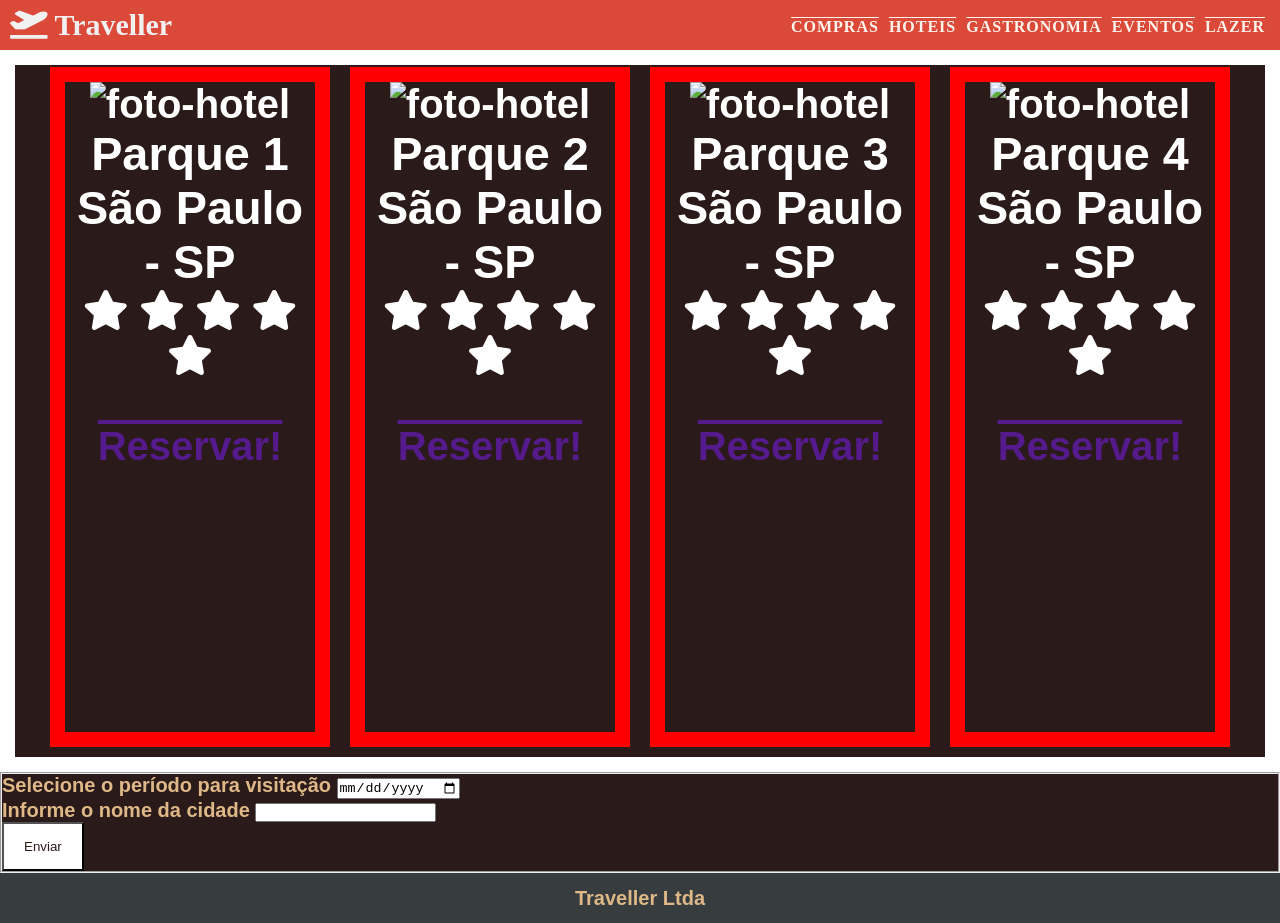
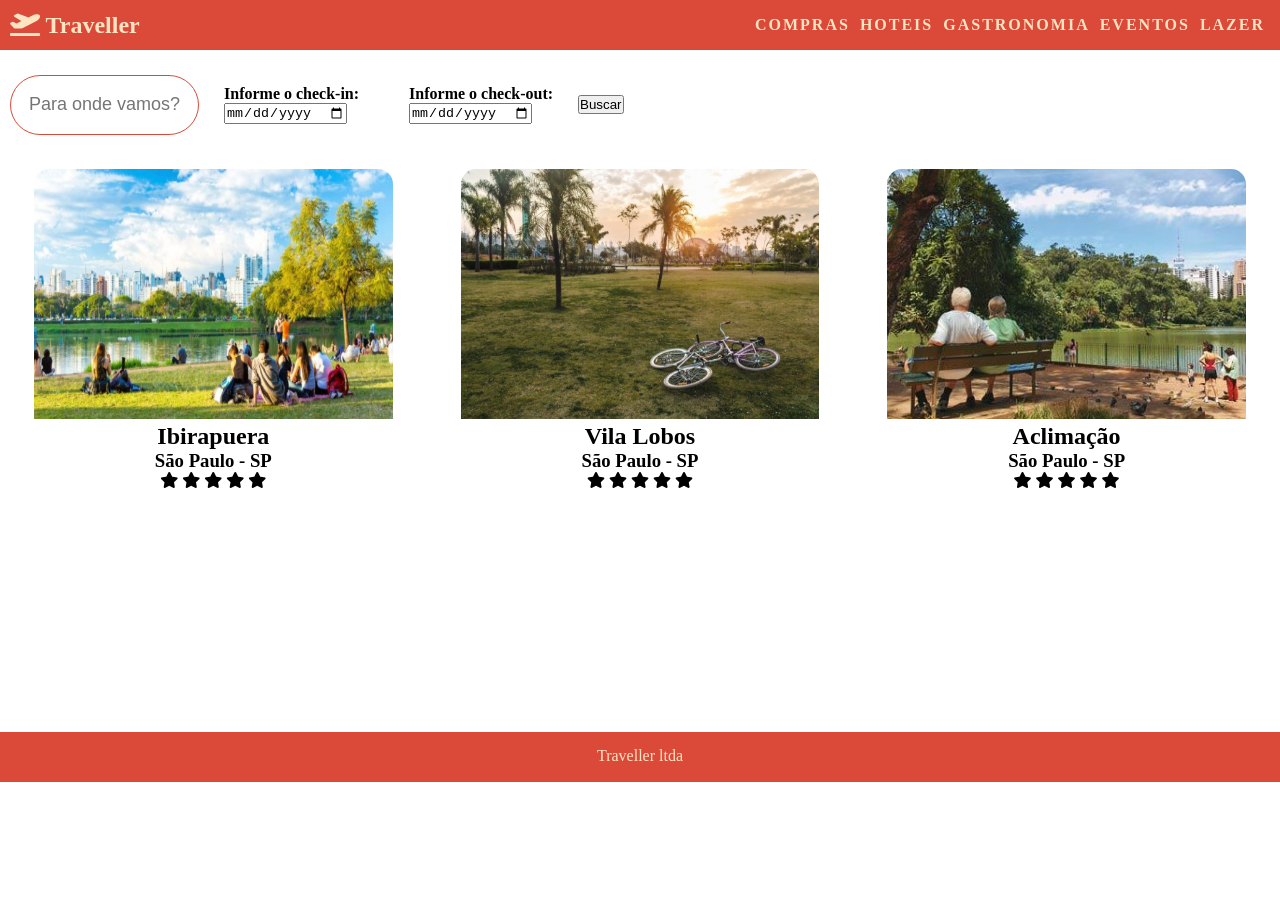
Before and after one commit to milenenascimento/desafio2, a plain HTML site: page index.html in a window 1280 px wide. After the commit the page ends 800 px from the top, so only its background shows below. Drawn offline with Linux system fonts and the light colour scheme.

Commit message:
Add files via upload

```diff
--- a/css/style.css
+++ b/css/style.css
@@ -1,79 +1,29 @@
-@import url();
-
 * {
-    margin: 0;
-    padding: 0;
+    margin: 0%;
+    padding: 0%;
     box-sizing: border-box;
 }
 
-
-
 ul {
     list-style: none;
-}
 
-h2 {
-    color: #f1f1f1;
 }
 
 a {
-    text-decoration: overline;
-
+    text-decoration: none;
 }
 
-body {
-    font-family: 'Quicksand', sans-serif;
-    color: burlywood;
-    font-size: 20px;
-    font-weight: bold;
-    background-color: rgb(43, 26, 26);
+.icone-airplane {
+    color: bisque;
 }
-
 
 .container {
     display: flex;
-    justify-content: space-around;
+    flex-direction: row;
+    flex-wrap: wrap;
     align-items: center;
-    height: 50px;
-}
+    height: 0px 15px;
 
-.container__body {
-
-    height: 80%;
-    right: 25%;
-    display: flex;
-    padding: 2px 25px 10px;
-    border: solid 15px;
-    color: white;
-
-
-}
-
-.box {
-    margin: 0 10px;
-    font-size: 2em;
-    width: 25%;
-    height: 85vh;
-    text-align: center;
-    border: solid 15px red;
-}
-
-
-
-
-.rodape {
-    background-color: #373d3f;
-    height: 50px;
-
-
-}
-
-.rodape p {
-    text-align: center;
-    display: flex;
-    justify-content: space-around;
-    align-items: center;
-    height: 50px;
 }
 
 .header {
@@ -84,67 +34,103 @@ body {
     display: flex;
     justify-content: space-between;
     align-items: center;
-    font-family: 'montserrat';
     font-weight: bold;
+
 }
 
 .header__menu ul {
     display: flex;
+}
+
+.header__menu__itens {
+    font-size: 1rem;
+    margin: 15px 5px 15px;
+    border-radius: 5px;
+    color: bisque;
+    text-transform: uppercase;
+    font-weight: bold;
+    letter-spacing: 2px;
 
 }
 
+.header__menu__itens:hover {
 
-.header__menu__item {
-    font-size: 1rem;
-    margin: 0 5px 15px;
-    font-weight: 100;
-    color: seashell;
-    text-transform: uppercase;
-    font-weight: bold;
-    letter-spacing: 1px;
+    color: white;
+}
+
+
+.busca__reserva {
+
+    align-items: center;
+    display: flex;
+    margin: 10px;
 
 }
 
-.header__menu__item:hover {
-    background-color: black;
-    color: white;
+.busca {
+    background-color:white;
+    border:solid 1px #db4a39;
+    border-radius:50px;
+    width:15%;
+    height:60px;
+    padding: 15px ;
 
-}
+  }
 
-.retorno {
-    width: 95%;
-    padding: 10px;
+  #textodabusca {
+    float:left;
+    background-color:transparent;
+    border: none;
+    border-radius: 50px;
+    height: 100%;
+    font-size:18px;
+    width: 100%;
+    text-align: center;
+
+  }
+
+
+ .data__reserva {
+
+     margin: 25px;
+ }
+ main {
+
+     width: 100%;
+     height: 84vh;
+ }
+
+
+
+ .box {
+
+    border-radius: 15px 15px 0px 0px;
+    width: 28%;
+    height: 40vh;
     margin: 10px auto;
-    display: flex;
-    align-items: center;
-    justify-content: center;
+
+    text-align: center;
+
+ }
+
+ .parque_img{
+    width: 100%;
+    height: 250px;
+    border-radius: 15px 15px 0px 0px;
 }
 
 
 
-.botao {
-    padding: 15px 20px;
-    background-color: white;
-    color: #2B1A1A;
-    float: left;
+.rodape {
+    background-color: #db4a39;
+    height: 50px;
+    text-align: center;
+    color: bisque;
+    padding: 15px;
 
 }
 
-.botao:hover {
-    background-color: #2B1A1A;
-    color: white;
-    cursor: pointer;
-}
-
-/* Media Queries */
-
-@media(max-width: 1256px) {
-
-    .box {
-        width: 50%;
-        font-size: 1em;
-    }
-
+@media(max-width:750px) {
     .header {
         background-color: #db4a39;
         position: fixed;
@@ -156,8 +142,7 @@ body {
     .linha {
         width: 30px;
         height: 3px;
-        background-color: #1f4876;
-        ;
+        background-color: bisque;
         margin: 5px;
     }
 
@@ -174,39 +159,74 @@ body {
 
     .hamburger:hover {
         background-color: white;
+        color: black;
         border-radius: 150px;
     }
 
+
     .links__menu {
-        width: 200px;
-        height: 200px;
+        width: 250px;
+        height: 54%;
         padding-right: 1px;
         background-color: rgba(245, 216, 129, 0.425);
         position: fixed;
         right: -100vw;
-        top: 10vh;
+        top: 6vh;
         z-index: 2;
         transition: 1s;
         flex-direction: column;
-        padding: 1% 1% 5%;
         align-items: flex-start;
+        padding: 10px 2px 155px;
 
     }
 
+    .header__menu__itens {
+        padding: 8% 100px 20px 19px;
+        border-radius: 50px;
+        width: 100%;
+        background-color: #333;
+        color: #ccc;
+        text-transform: uppercase;
+        font-weight: 900;
+    }
 
     .links__menu.open {
         right: 0px;
     }
 
+    .busca {
 
-    @media(max-width: 300px) {
+        background-color:white;
+        border:solid 1px #db4a39;
+        border-radius:50px;
+        width:100%;
+        height:60px;
+        padding: 0px ;
+        margin-top: 50px;
+      }
+
+    .data__reserva {
+        margin: 25px;
+        display: flex;
+        flex-direction: column;
+    }
+    .busca__reserva{
+
+        flex-direction: column;
+    }
+
+    @media(max-width: 600px) {
         .box {
             width: 100%;
             font-size: 1em;
+           /* topo | direita | inferior | esquerda */
+            margin: 52px 1em 0 auto;
         }
     }
 
 
+
+    .rodape{
+        display: none;
+    }
 }
-
-/* Formatação do corpo da pagina */
--- a/index.html
+++ b/index.html
@@ -1,49 +1,85 @@
 <!DOCTYPE html>
-<html lang="pt">
+<html lang="en">
 
 <head>
     <meta charset="UTF-8">
     <meta http-equiv="X-UA-Compatible" content="IE=edge">
     <meta name="viewport" content="width=device-width, initial-scale=1.0">
-    <title>Traveller - Hospedagem</title>
+    <title>Traveller</title>
     <link rel="stylesheet" href="./css/style.css">
     <link rel="stylesheet" href="https://cdnjs.cloudflare.com/ajax/libs/font-awesome/5.15.3/css/all.min.css"
         integrity="sha512-iBBXm8fW90+nuLcSKlbmrPcLa0OT92xO1BIsZ+ywDWZCvqsWgccV3gFoRBv0z+8dLJgyAHIhR35VZc2oM/gI1w=="
         crossorigin="anonymous" />
+
 </head>
+
 <body>
-    <!-- Cabecalho -->
+
+    <!-- cabecalho -->
     <section class="container">
         <header class="header">
-            <h2><i class="fas fa-plane-departure"></i> Traveller</h2>
+            <h2 class="icone-airplane"><i class="fas fa-plane-departure"></i> Traveller</h2>
+
             <nav class="header__menu">
+
+
                 <ul class="links__menu">
-                    <li><a href="" class="header__menu__item">Compras</a></li><br>
-                    <li><a href="" class="header__menu__item">Hoteis</a></li><br>
-                    <li><a href="" class="header__menu__item">Gastronomia</a></li><br>
-                    <li><a href="" class="header__menu__item">Eventos</a></li><br>
-                    <li><a href="" class="header__menu__item">Lazer</a></li><br>
+                    <li class="header__menu__itens">Compras</li>
+                    <li class="header__menu__itens">Hoteis</li>
+                    <li class="header__menu__itens">Gastronomia</li>
+                    <li class="header__menu__itens">Eventos</li>
+                    <li class="header__menu__itens">Lazer</li>
                 </ul>
+
+
+
+                <!-- haburger responsividade -->
                 <div class="hamburger">
                     <div class="linha"></div>
                     <div class="linha"></div>
                     <div class="linha"></div>
                 </div>
+
+
             </nav>
         </header>
     </section>
-    <!-- fim do cabecalho -->
+
+    <main>
+        <!-- barra de busca e reserva -->
+        <section class="busca__reserva">
+
+            <!-- busca -->
+
+            <section class="busca">
+                <input type="text" id="textodabusca" placeholder="Para onde vamos?">
+
+            </section>
 
 
-    <main>
 
-        <article class="container__body">
+            <!-- data  -->
+            <section class="data__reserva check-in">
+                <label for="dia"><h4>Informe o check-in:</h4></label>
+                <input type="date" id="dia" name="dia">
+            </section>
 
-            <section class="box quarto__1">
+            <section class="data__reserva check-out">
+                <label for="dia"><h4>Informe o check-out:</h4></label>
+                <input type="date" id="dia" name="dia">
+            </section>
 
-                <img src="./img/quarto_hotel.jpg" class="hotel_imagem" alt="foto-hotel">
-                <h1 class="hotel_nome">Parque 1</h1>
-                <h3 class="hotel_cidade">São Paulo - SP</h3>
+            <button>Buscar</button>
+        </section>
+
+
+
+        <article class="container">
+
+            <section class="box secao__um">
+                <img src="./img/ibirapuera.jpeg" class="parque_img" alt="foto-parque-ibirapuera">
+                <h2 class="nome__parque"> Ibirapuera </h2>
+                <h3 class="cidade">São Paulo - SP</h3>
                 <div class="hotel_avaliacao">
 
                     <i class="fas fa-star"></i>
@@ -53,19 +89,12 @@
                     <i class="fas fa-star"></i>
 
                 </div>
-                <br>
-                <p>
-                    <a href="" class="hotel_link">Reservar!</a>
-                </p>
-
-                </div>
-
             </section>
 
-            <section class="box quarto__2">
-                <img src="./img/quarto_hotel.jpg" class="hotel_imagem" alt="foto-hotel">
-                <h1 class="hotel_nome">Parque 2</h1>
-                <h3 class="hotel_cidade">São Paulo - SP</h3>
+            <section class="box secao__dois">
+                <img src="./img/vila_lobos.jpeg" class="parque_img" alt="foto-parque-vila-lobos">
+                <h2 class="nome__parque"> Vila Lobos </h2>
+                <h3 class="cidade">São Paulo - SP</h3>
                 <div class="hotel_avaliacao">
 
                     <i class="fas fa-star"></i>
@@ -75,17 +104,12 @@
                     <i class="fas fa-star"></i>
 
                 </div>
-                <br>
-                <p>
-                    <a href="" class="hotel_link">Reservar!</a>
-                </p>
-
             </section>
 
-            <section class="box quarto__3">
-                <img src="./img/quarto_hotel.jpg" class="hotel_imagem" alt="foto-hotel">
-                <h1 class="hotel_nome">Parque 3</h1>
-                <h3 class="hotel_cidade">São Paulo - SP</h3>
+            <section class="box secao__tres">
+                <img src="./img/acimacao.jpeg" class="parque_img" alt="foto-parque-vila-lobos">
+                <h2 class="nome__parque"> Aclimação </h2>
+                <h3 class="cidade">São Paulo - SP</h3>
                 <div class="hotel_avaliacao">
 
                     <i class="fas fa-star"></i>
@@ -95,87 +119,18 @@
                     <i class="fas fa-star"></i>
 
                 </div>
-                <br>
-                <p>
-                    <a href="" class="hotel_link">Reservar!</a>
-                </p>
-
-            </section>
-
-            <section class="box quarto__4">
-                <img src="./img/quarto_hotel.jpg" class="hotel_imagem" alt="foto-hotel">
-                <h1 class="hotel_nome">Parque 4</h1>
-                <h3 class="hotel_cidade">São Paulo - SP</h3>
-                <div class="hotel_avaliacao">
-
-                    <i class="fas fa-star"></i>
-                    <i class="fas fa-star"></i>
-                    <i class="fas fa-star"></i>
-                    <i class="fas fa-star"></i>
-                    <i class="fas fa-star"></i>
-
-                </div>
-                <br>
-                <p>
-                    <a href="" class="hotel_link">Reservar!</a>
-                </p>
 
             </section>
 
         </article>
-        <!-- fim container -->
-        <!-- <section class="retorno">
-            <section class="box">
-                <article>
-                    <h1>Local 1</h1>
-                    <h2>Tranquilidade para uma tarde</h2>
-                    <p>ipsum Lorem ipsum dolor sit amet consectetur adipisicing elit. Possimus, id!</p>
-                </article>
-                <figure>
-                    <img src="" alt="imagem parque 1">
-                    <figcaption>#paracegover ipsum Lorem ipsum dolor sit amet.</figcaption>
-                </figure>
-            </section>
-            <section class="box">
-                <article>
-                    <h1>Local 2 </h1>
-                    <h2>Animado para os finais de semana</h2>
-                    <p>ipsum Lorem ipsum dolor sit amet consectetur adipisicing elit. Nostrum, distinctio.</p>
-                </article>
-                <figure>
-                    <img src="" alt="imagem parque 2">
-                    <figcaption>#paracegover ipsum Lorem ipsum dolor sit amet.</figcaption>
-                </figure>
-            </section>
-            <section class="box">
-                <article>
-                    <h1>Local 3</h1>
-                    <h2>Ideal para família</h2>
-                    <p>ipsum Lorem ipsum dolor sit amet consectetur adipisicing elit. Et, minus?</p>
-                </article>
-                <figure>
-                    <img src="" alt="imagem parque 3">
-                    <figcaption>#paracegover ipsum Lorem ipsum dolor sit amet.</figcaption>
-                </figure>
-            </section>
-        </section> -->
 
-        <section class="busca">
-            <form action="" method="post" id="dados" name="dados" class="form">
-                <fieldset>
-                    <p>
-                        <label for="">Selecione o período para visitação</label>
-                        <input type="date" name="disponibilidade" id="disponibilidade1">
-                    </p>
-                    <p>
-                        <label for="">Informe o nome da cidade</label>
-                        <input type="text" name="escopo" id="escopo1">
-                    </p>
-                    <p>
-                        <button class="botao" type="submit">Enviar</button>
-                    </p>
-                </fieldset>
+        <section class="container__dois">
+
+
         </section>
+
+
+    </main>
 
 
 
@@ -183,9 +138,19 @@
 
 
 
-    </main>
 
-    <footer class="rodape">
-        <p>Traveller Ltda</p>
-    </footer>
+
+
+
+
+
+
+
+
+
+    <!-- rodape -->
+    <Footer class="rodape">Traveller ltda</Footer>
+    <script src="./javascript/menu.js"></script>
 </body>
+
+</html>
--- /dev/null
+++ b/javascript/menu.js
@@ -0,0 +1,5 @@
+const hamburger = document.querySelector('.hamburger');
+    const navLinks = document.querySelector ('.links__menu');
+    hamburger.addEventListener('click',()=>{
+        navLinks.classList.toggle('open');
+    });
```
Also changed, not shown: img/acimacao.jpeg (added), img/ibirapuera.jpeg (added), img/vila_lobos.jpeg (added).
